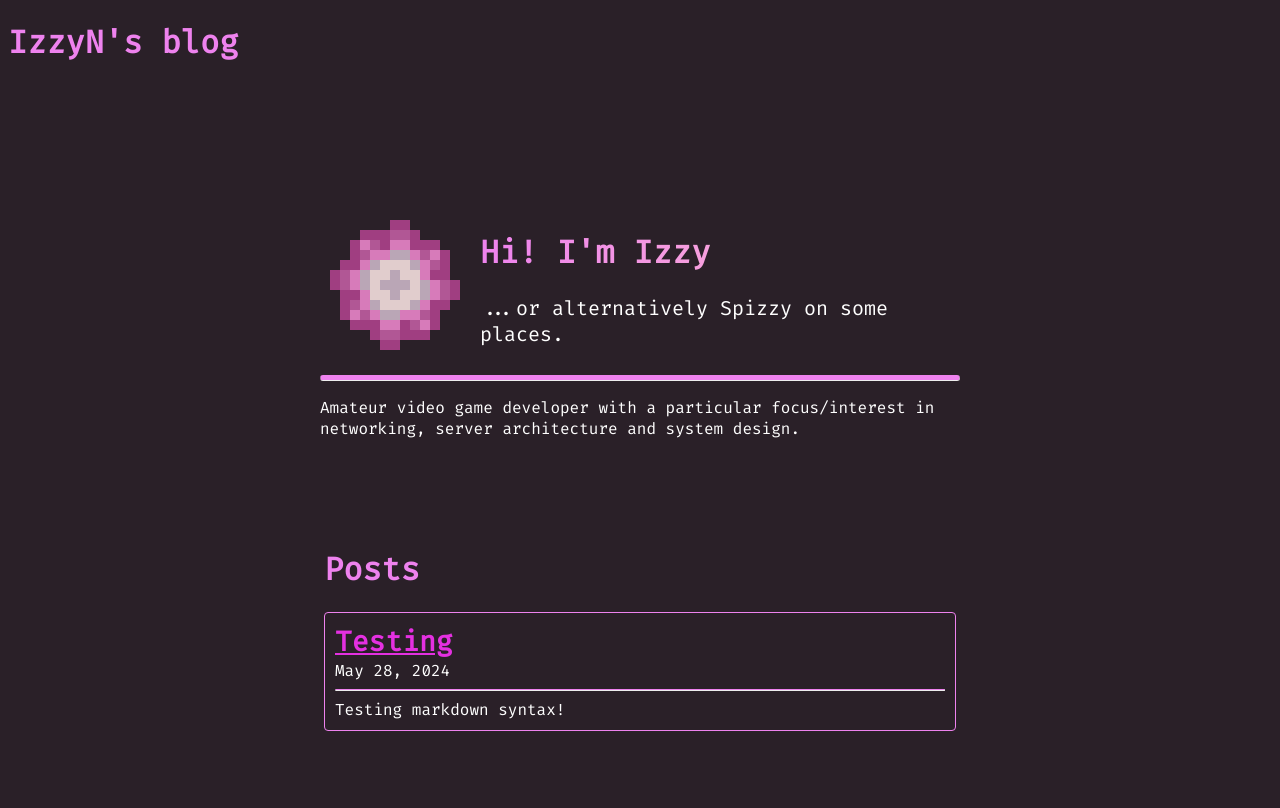
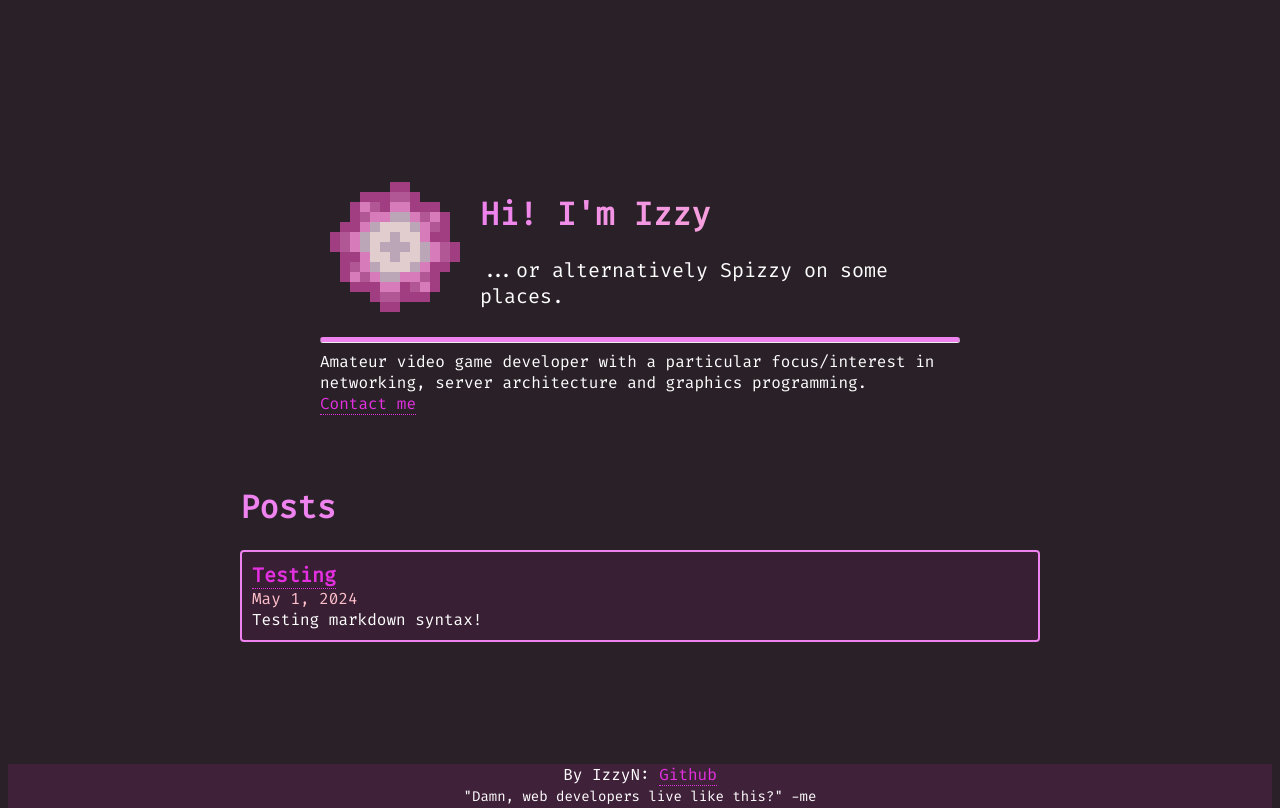
Before and after one commit to izzyn/sitev2, an Eleventy site: page src/index.html in a window 1280 px wide. Built offline with nearby package versions, Linux system fonts and the light colour scheme; Eleventy itself is replaced by a stand-in of ours; files that its build step writes are made by us from their sources; what markdown-it-mathjax3 would draw is missing.

Commit message:
Next version

```diff
--- a/quotes.js
+++ /dev/null
@@ -1,3 +0,0 @@
-quotes = [
-    "The worst errors are the ones that do not get shown, we call those bugs."
-]
--- a/src/_includes/articlelayout.njk
+++ b/src/_includes/articlelayout.njk
@@ -1,13 +1,14 @@
 ---
 title: Untitled
 header: Untitled
-date: Last Modified
+date: git Last Modified
 layout: "base.njk"
 ---
     <div class="center">
     <link rel="stylesheet" href="/blog.css">
     <h1>{{ title }} </h1>
-    <span>{{ page.date | PostDate}} <br>
+    <span style="color: pink;">{{ page.date | PostDate}} <br> </span>
+    <span> Author:</span> <a href="https://github.com/izzyn">IzzyN</a><br>
     <a href="/">back</a>
     </span>
     <hr>
--- a/src/_includes/base.njk
+++ b/src/_includes/base.njk
@@ -8,11 +8,18 @@ title: "IzzyN's blog"
     <link rel="stylesheet" href="/styles.css">
     <link rel="stylesheet" href="/code.css">
     <link href='https://fonts.googleapis.com/css?family=Fira Code' rel='stylesheet'>
+    <script src="/quotes.js"></script>
     <meta charset="utf-8">
     <meta name="viewport" content="width=device-width, initial-scale=1.0">
     <title>{{ title }}</title>
   </head>
   <body>
+    <div class="content">
     {{ content | safe }}
+    </div>
+    <footer>
+      <div class="footerlinks"> <span>By IzzyN: </span> <a class="footerlink" href="https://github.com/izzyn">Github</a></div>
+      <p id="quote" class="footertext"></p>
+    </footer>
   </body>
 </html>
--- a/src/_includes/layout.njk
+++ b/src/_includes/layout.njk
@@ -3,9 +3,6 @@ title: "IzzyN's blog"
 layout: 'base.njk'
 ---
 <main>
-<header>
-		<h1>{{ title}}</h1>
-</header>
 <div>
 	{{ content | safe}}
 </div>
--- a/src/blog.css
+++ b/src/blog.css
@@ -11,12 +11,17 @@ img {
   border-width: 1px;
   border-radius: 4px;
   border-color: #EE82EE;
+  background-color: #381f33;
 
 }
 
 .MathJax{
   color: black;
   filter: invert(100%) sepia(6%) saturate(0%) hue-rotate(33deg) brightness(108%) contrast(105%);;
+}
+
+blockquote{
+  background-color:#301a2c;
 }
 
 mjx-container{
--- a/src/code.css
+++ b/src/code.css
@@ -36,7 +36,7 @@ pre[class*="language-"] {
 
 :not(pre) > code[class*="language-"],
 pre[class*="language-"] {
-	background: #1a101e;
+	background: #261523;
 }
 
 /* Inline code */
--- /dev/null
+++ b/src/contact.html
@@ -0,0 +1,7 @@
+---
+layout: "base.njk"
+---
+
+<div class="center">
+
+</div>
--- a/src/index.html
+++ b/src/index.html
@@ -3,7 +3,7 @@ layout: "layout.njk"
 ---
 
 
-</div>
+
 <div class="main-header">
     <div class="parent">
     <img src="/favicon.png" class="image-animated">
@@ -13,8 +13,10 @@ layout: "layout.njk"
     </div>
     </div>
     <hr>
-    <p>Amateur video game developer with a particular focus/interest in networking, server architecture and system design.</p>
-
+    <span>
+    Amateur video game developer with a particular focus/interest in networking, server architecture and graphics programming. <br>
+    <a href="/contact">Contact me</a>
+    </span>
     <br>
     <br>
 
@@ -24,9 +26,13 @@ layout: "layout.njk"
 <h1>Posts</h1>
 {% for post in collections.post reversed %}
 <div class="blog-card">
-    <span><a style="font-size: 28px; font-weight: bold;" href="{{ post.url }}">{{ post.data.title }} </a><br>
-    {{post.page.date | PostDate }} <hr class="blog-separator">
+    <span><a style="font-size: 20px; font-weight: bold;" href="{{ post.url }}">{{ post.data.title }} </a><br>
+    <span style="color: pink;">{{post.page.date | PostDate }} </span>
+    <br>
+    <span>
     {{ post.data.header }}
+    <span>
+    </span>
     </span>
 </div>
 {% endfor %}
--- a/src/posts/post1.md
+++ b/src/posts/post1.md
@@ -1,6 +1,7 @@
 ---
 title: Testing
 header: Testing markdown syntax!
+date: 2024-05-01
 ---
 testing out stuff
 
--- /dev/null
+++ b/src/quotes.js
@@ -0,0 +1,14 @@
+function displayRandomMessage() {
+    quotes = [
+        '"Damn, web developers live like this?" -me',
+        '"I\'ll never stop wanting to entierly rework this website" -me',
+        '"If you look at my github page you might get the impression that I have... commitment issues (ahah)\" -me',
+    ]
+
+    var randomIndex = Math.floor(Math.random() * quotes.length);
+    var randomMessage = quotes[randomIndex];
+
+    var messageElement = document.getElementById("quote");
+    messageElement.innerHTML = randomMessage;
+}
+window.onload = displayRandomMessage
--- a/src/styles.css
+++ b/src/styles.css
@@ -1,8 +1,37 @@
 html, body {
     font-family: 'Fira Code';
     background-color: #2a2028;
+    height: 100%;
 }
 
+
+
+body {
+    display: flex;
+    flex-direction: column;
+}
+
+.content {
+    flex: 1 0 auto;
+}
+.filter{
+        content: "";
+        position: fixed;
+        top: 0;
+        left: 0;
+        width: 100%;
+        height: 100%;
+        pointer-events: none;
+
+        background-image: repeating-linear-gradient(0deg, rgb(0 0 0 / 25% ), rgb(0 0 0 / 50% ) 1px, rgb(0 0 0 / 75% ) 3px, rgb(0 0 0 / 50% ) 2px );
+        background-repeat:repeat-y;
+        z-index: -1;
+}
+
+@keyframes scroll {
+    0%{background-position:100% 50%}
+    100%{background-position:-33% 50%} /* instead of 0% 50% */
+}
 button{
     background: none;
 	color: inherit;
@@ -17,7 +46,7 @@ button{
 
 .center {
   margin: auto;
-  max-width: 50%;
+  max-width: 50em;
   padding: 10px;
 
 }
@@ -37,7 +66,6 @@ button{
         margin: auto;
         max-width: 100%;
         padding: 10px;
-
     }
     .main-header{
         margin: auto;
@@ -49,13 +77,47 @@ button{
     }
 }
 
+.footertext{
+    color: white;
+    font-size: 14px;
+    text-align: center;
+    margin: 2px;
+}
+
+.footerlinks{
+    margin: auto;
+    max-width: 50em;
+    padding: 0;
+    display: block;
+    align-items: center;
+    justify-content: center;
+    text-align: center;
+}
+
+.footerlink{
+
+}
+footer{
+    flex-shrink: 0;
+    margin-top: 3em;
+    width: 100%;
+    background-color: #40213a;
+}
+
+
 a, .btn-link {
     color: #e430e1;
+    text-decoration: none;
+    margin-bottom: 0;
+    border-bottom: 1px dotted;
 }
 a:hover{
     color: rgb(228, 138, 213);
+    text-decoration: none;
+    border-bottom: 1px solid;
 }
 p, li{
+
     color: white;
 }
 span{
@@ -83,7 +145,8 @@ blockquote {
     margin-top: 10px;
     padding: 10px;
     border-style: solid;
-    border-width: 1px;
+    background-color: #381f33;
+    border-width: 2px;
     border-radius: 4px;
     border-color: #EE82EE;
 }
```
Also changed, not shown: .eleventy.js.
